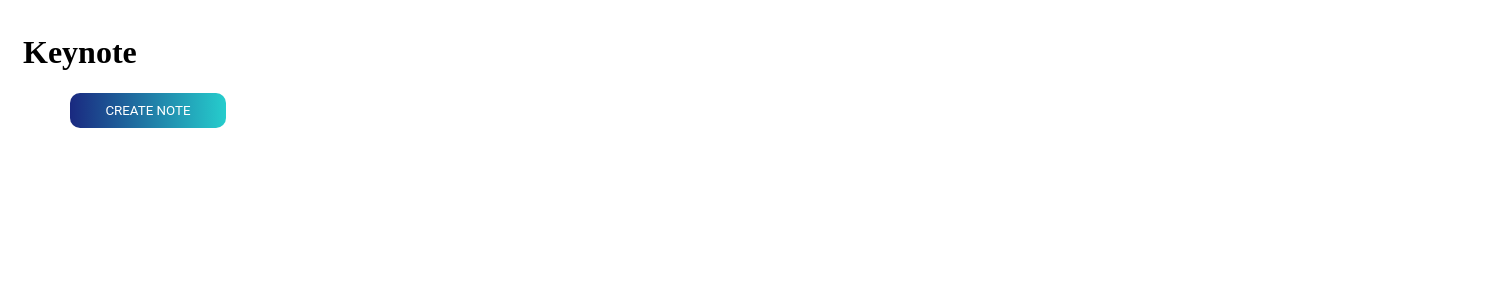
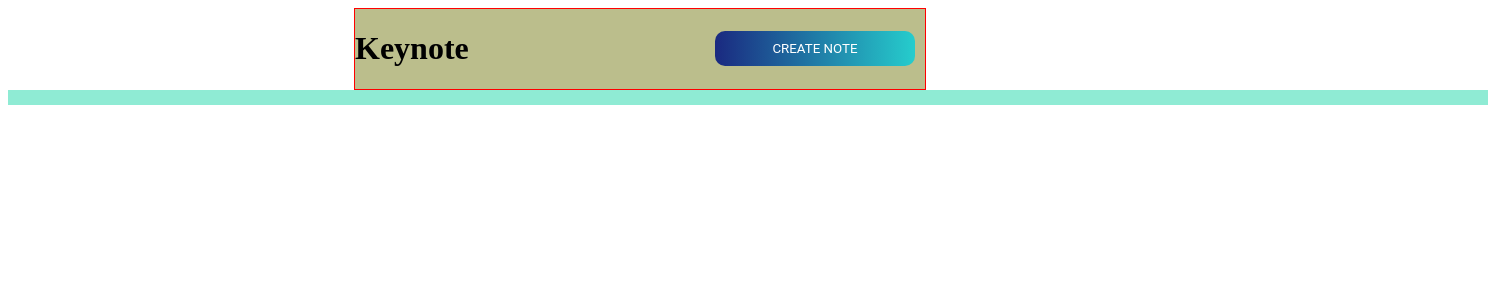
Before and after one commit to Vahe-Sevachyan/keynote, a Vue app: page / in a window 1280 px wide. Shown: the top 300 px of the page, 1488 px wide, since content can reach past the window. Built offline with nearby package versions, Linux system fonts and the light colour scheme.

Commit message:
updated layout in app.vue

```diff
--- a/src/App.vue
+++ b/src/App.vue
@@ -13,11 +13,13 @@
       :modifiedNote="selectedNote.text"
       :modifiedTitle="selectedNote.title"
     />
-    <!-- @updateTitle="saveTitle" -->
-    <div class="container">
+    <div class="nav-container">
       <h1>Keynote</h1>
       <!-- <button @click="toggleModal()">Create Note</button> -->
       <CreateNoteBtn @create-note-btn="toggleModal()" />
+    </div>
+    <!-- @updateTitle="saveTitle" -->
+    <div class="notes-container">
       <div class="card-wrapper">
         <NoteCard
           v-for="(note, index) in notes"
@@ -57,19 +59,7 @@
 function toggleCardSizeHandler() {
   isCardExpanded.value = true;
 }
-// <<<< this logic goes in the addNote function>>>>>>
-// const addCategory = () => {
-//   if (
-//     newCategoryName.value &&
-//     !categories.value.some(
-//       (category) => category.name === newCategoryName.value
-//     )
-//   ) {
-//     categories.value.push({ name: newCategoryName.value, cards: [] });
-//     newCategoryName.value = "";
-//   }
-// };
-// <<<< this logic goes in the addNote function>>>>>>
+
 function addNote(newNote) {
   //   if (notes.includes(newNote.categoryName)) {
   //     notes.value.push();
@@ -123,8 +113,22 @@
 .note-card {
   margin-bottom: 5px;
 }
-.container {
-  width: 280px;
+.nav-container {
+  display: flex;
+  border: solid 1px red;
+  align-items: center;
+  width: 570px;
+  justify-content: space-between;
+  margin: auto;
+  background-color: rgb(187, 190, 140);
+}
+.notes-container {
+  background-color: rgb(143, 235, 212);
+  display: flex;
+  justify-content: center;
+  /* align-items: center; */
+  margin: auto;
+  width: 1480px;
   max-height: 800px;
   overflow-y: auto;
   overflow-x: hidden;
@@ -135,7 +139,9 @@
   /* border: 1px solid red; */
   padding-top: 5px;
 }
-
+.lorem {
+  width: 300px;
+}
 .card-wrapper {
   display: flex;
   flex-direction: column;
@@ -159,3 +165,16 @@
   /* align-items: center; */
 }
 </style>
+<!-- // <<<< this logic goes in the addNote function>>>>>>
+// const addCategory = () => {
+//   if (
+//     newCategoryName.value &&
+//     !categories.value.some(
+//       (category) => category.name === newCategoryName.value
+//     )
+//   ) {
+//     categories.value.push({ name: newCategoryName.value, cards: [] });
+//     newCategoryName.value = "";
+//   }
+// };
+// <<<< this logic goes in the addNote function>>>>>> -->
--- a/src/components/CreateNoteBtn.vue
+++ b/src/components/CreateNoteBtn.vue
@@ -18,6 +18,7 @@
     #26d0ce 51%,
     #1a2980 100%
   );
+  width: 200px;
   font-family: Roboto, sans-serif;
   border: none;
   margin: 10px;
@@ -30,7 +31,7 @@
   /* box-shadow: 0 0 0px; */
   border-radius: 10px;
   display: block;
-  margin: auto;
+  /* margin: auto; */
   /* margin: 5px; */
   /* margin: 5px 0 5px 0; */
 }
```
